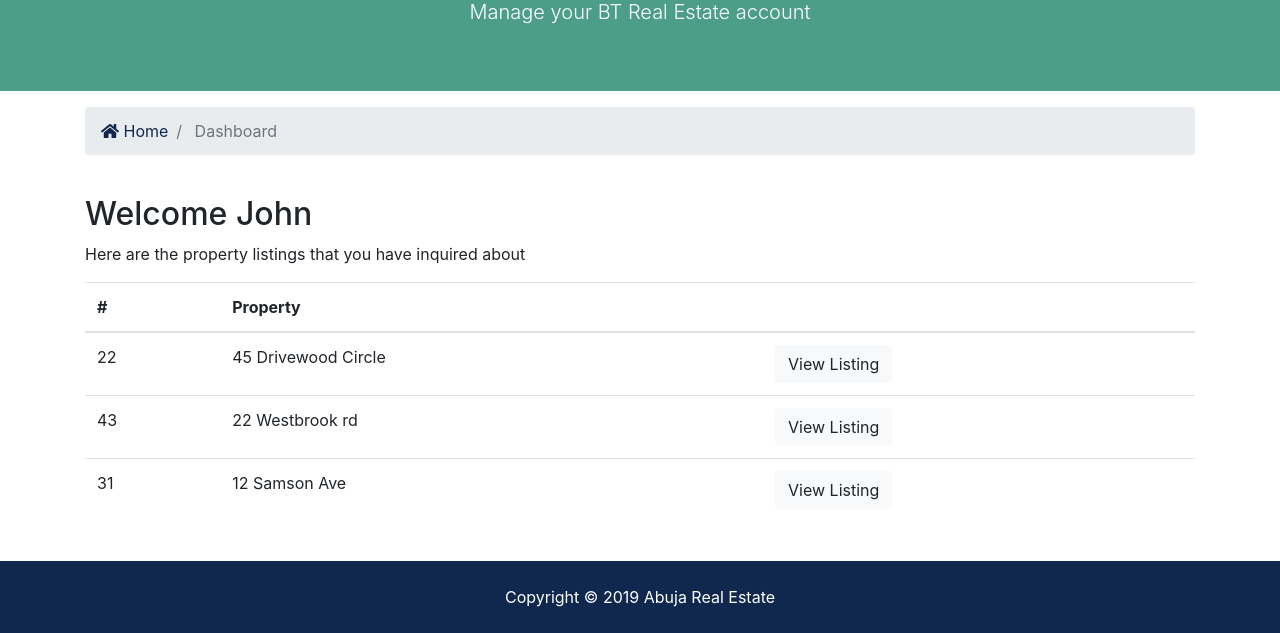
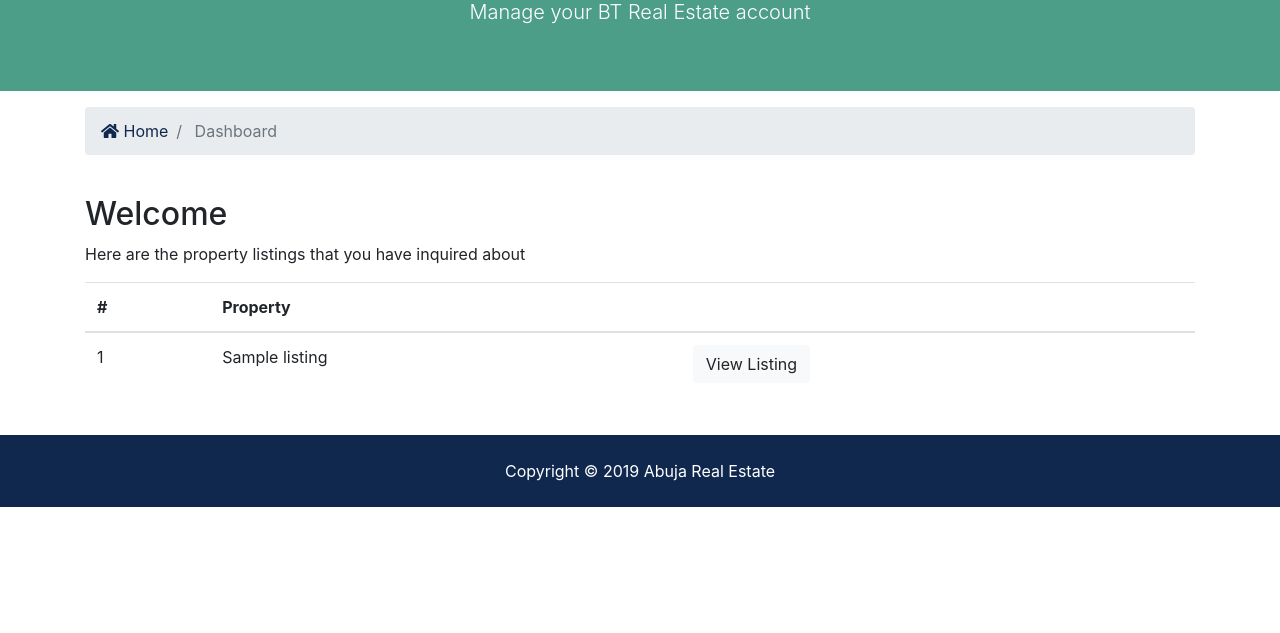
Before and after one commit to Bankole2000/django-realestate, a Django app: page /accounts/dashboard in a window 1280 px wide. Shown: the part 310-943 px from the top of the page. After the commit the page ends 817 px from the top, so only its background shows below. Run offline with Django 3.2, Linux system fonts and the light colour scheme; tables that the repository leaves empty hold one stand-in row (values such as "Sample post"); some libraries are stand-ins or nearby versions.

Commit message:
Making dashboard dynamic

```diff
--- a/btre/accounts/views.py
+++ b/btre/accounts/views.py
@@ -1,6 +1,7 @@
 from django.shortcuts import get_object_or_404, render, redirect
 from django.contrib import messages, auth
 from django.contrib.auth.models import User
+from listings.models import Listing
 
 # Create your views here.
 def register(request):
@@ -71,4 +72,8 @@ def logout(request):
     return redirect('index')
 
 def dashboard(request):
-  return render(request, 'accounts/dashboard.html')
+  listings = Listing.objects.order_by('-list_date').filter(is_published=True)
+  context = {
+    'listings' : listings
+  }
+  return render(request, 'accounts/dashboard.html', context)
--- a/btre/templates/accounts/dashboard.html
+++ b/btre/templates/accounts/dashboard.html
@@ -22,7 +22,7 @@
     <nav aria-label="breadcrumb">
       <ol class="breadcrumb">
         <li class="breadcrumb-item">
-          <a href="index.html">
+          <a href="{% url 'index' %">
             <i class="fas fa-home"></i> Home</a>
         </li>
         <li class="breadcrumb-item active"> Dashboard</li>
@@ -38,7 +38,8 @@
   <div class="container">
     <div class="row">
       <div class="col-md-12">
-        <h2>Welcome John</h2>
+        <h2>Welcome {{ user.username }}</h2>
+        {% if listings %}
           <p>Here are the property listings that you have inquired about</p>
           <table class="table">
             <thead>
@@ -48,30 +49,25 @@
                 <th></th>
               </tr>
             </thead>
+
             <tbody>
+          {% for listing in listings %}
             <tr>
-              <td>22</td>
-              <td>45 Drivewood Circle</td>
+              <td>{{ listing.id  }}</td>
+              <td>{{ listing.title }}</td>
               <td>
-                <a class="btn btn-light" href="#">View Listing</a>
+                <a class="btn btn-light" href="{% url 'listing' listing.id %}">View Listing</a>
               </td>
             </tr>
-            <tr>
-              <td>43</td>
-              <td>22 Westbrook rd</td>
-              <td>
-                <a class="btn btn-light" href="#">View Listing</a>
-              </td>
-            </tr>
-            <tr>
-              <td>31</td>
-              <td>12 Samson Ave</td>
-              <td>
-                <a class="btn btn-light" href="#">View Listing</a>
-              </td>
-            </tr>
+          {% endfor %}
             </tbody>
           </table>
+        {% else %}
+          <p>You haven't Inquired about any Listings  </p>
+        {% endif %}
+
+
+
       </div>
     </div>
   </div>
--- a/btre/templates/accounts/register.html
+++ b/btre/templates/accounts/register.html
@@ -1,6 +1,8 @@
 {% extends 'base.html' %}
 
 {% load static %}
+
+{% block title %} | Register {% endblock %}
 
 {% block content %}
 
```
Lines whose indentation alone changed are shown as unchanged.
